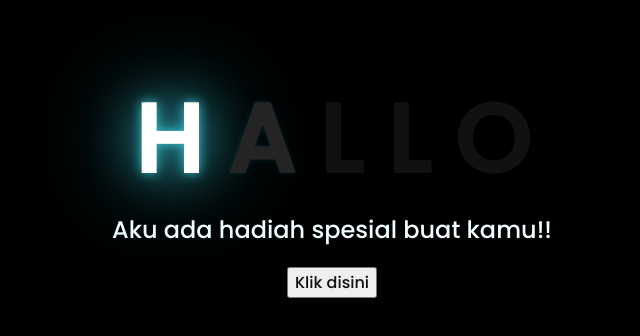
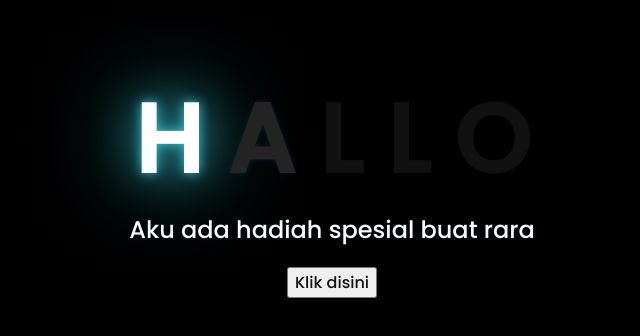
Before and after one commit to Helolutpi/kado-main, a plain HTML site: page kado-main/index.html in a window 1280 px wide. Shown: the part 226-562 px from the top of the page, without its empty margins (316-956 px from the left). Drawn offline with Linux system fonts and the light colour scheme.

Commit message:
Update index.html

```diff
--- a/kado-main/index.html
+++ b/kado-main/index.html
@@ -18,7 +18,7 @@
         <span>O</span>
     </div>
     <div class="description">
-        <span>Aku ada hadiah spesial buat kamu!!</span>
+        <span>Aku ada hadiah spesial buat rara </span>
     </div>
     <div class="button">
         <button>
```
